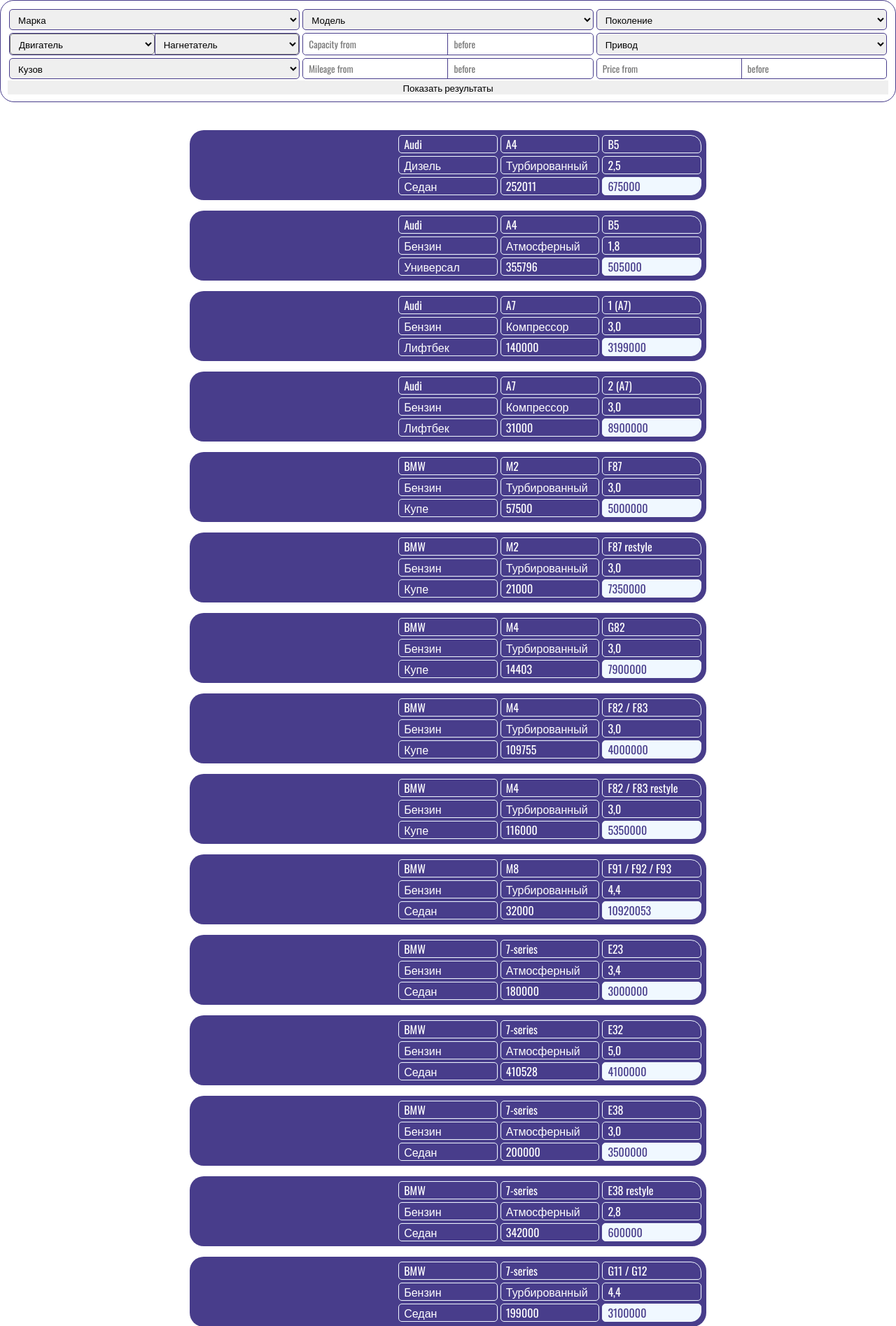
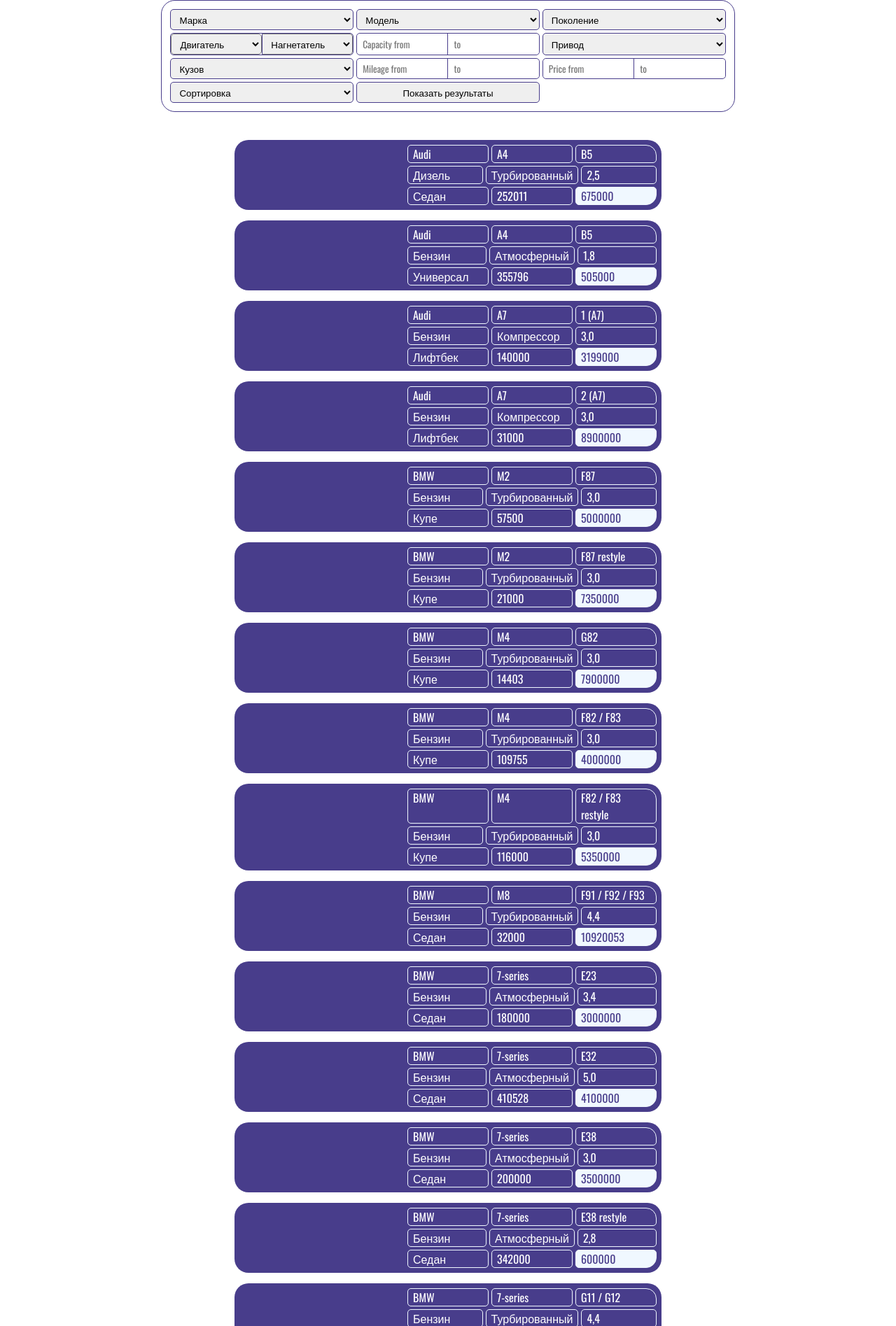
Before and after one commit to Vladislove55503/brichki, a Django app: page / in a window 1280 px wide. Shown: the part 65-1960 px from the top of the page at 70% size. Run offline with Django 4.2, Linux system fonts and the light colour scheme; data comes from the database, SQL or seed files in the repository; both versions use the stored data as it was after the commit.

Commit message:
Сделана сортировка объявлений на сайте. Коммит перед миграцией. В 'ADS' будет сделана модель 'Comment'.

```diff
--- a/brichki/ADS/models.py
+++ b/brichki/ADS/models.py
@@ -12,7 +12,6 @@
 
 
 class Ads(models.Model):
-
     brand = models.ForeignKey(Brand, on_delete=models.SET_NULL, null=True, verbose_name='Марка')
     model = models.ForeignKey(Model, on_delete=models.SET_NULL, null=True, verbose_name='Модель')
     generation = models.ForeignKey(Generation, on_delete=models.SET_NULL, null=True, verbose_name='Поколение')
@@ -29,6 +28,11 @@
     price = models.IntegerField(verbose_name='Цена')
     comment = models.CharField(max_length=10000, blank=True, default='', verbose_name='Комментарий')
 
+    def __str__(self):
+        return f'{self.brand}, {self.model}, {self.generation}, {self.engine_capacity}, {self.price}'
+
+class Comment(models.Model):
+    text = models.CharField(max_length=10000, blank=True, default='', verbose_name='Комментарий')
 
     def __str__(self):
-        return f'{self.brand}, {self.model}, {self.generation}, {self.engine_capacity}, {self.price}'
+        return f'{self.comment}'
--- a/brichki/ADS/templates/ADS/includes/filter_main.html
+++ b/brichki/ADS/templates/ADS/includes/filter_main.html
@@ -26,8 +26,6 @@
                 {% endfor %}
             </select>
 
-
-
         </div>
 
         <div class="grid-param">
@@ -47,7 +45,7 @@
             </div>
             <div class="filter-param-double">
                 <input type="text" name="capcty" maxlength="11" inputmode="numeric" id="filter-capcty" class="param" placeholder="Capacity from">
-                <input type="text" name="capcty-before" maxlength="11" inputmode="numeric" id="filter-capcty-before" class="param double" placeholder="before">
+                <input type="text" name="capcty-to" maxlength="11" inputmode="numeric" id="filter-capcty-to" class="param double" placeholder="to">
             </div>
             <select id="filter-drive" name="drive" class="filter-param">
                 <option value=""><span class="any">Привод</span></option>
@@ -66,15 +64,26 @@
             </select>
             <div class="filter-param-double">
                 <input type="text" name="mileage" maxlength="11" inputmode="numeric" id="filter-mileage" class="param" placeholder="Mileage from">
-                <input type="text" name="mileage-before" maxlength="11" inputmode="numeric" id="filter-mileage-before" class="param double" placeholder="before">
+                <input type="text" name="mileage-to" maxlength="11" inputmode="numeric" id="filter-mileage-to" class="param double" placeholder="to">
             </div>
             <div class="filter-param-double">
                 <input type="text" name="price" maxlength="11" inputmode="numeric" id="filter-price" class="param" placeholder="Price from">
-                <input type="text" name="price-before" maxlength="11" inputmode="numeric" id="filter-price-before" class="param double" placeholder="before">
+                <input type="text" name="price-to" maxlength="11" inputmode="numeric" id="filter-price-to" class="param double" placeholder="to">
             </div>
         </div>
 
-        <input id="result" type="submit" value="Показать результаты">
+        <div class="grid-param">
+
+            <select id="sort" name="sort" class="filter-param">
+                <option value="pk"><span class="any">Сортировка</span></option>
+                {% for key, value in sort_list.items %}
+                    <option value="{{ value }}">{{ key }}</option>
+                {% endfor %}
+            </select>
+
+            <input id="result" type="submit" value="Показать результаты">
+
+        </div>
 
     </div>
 </form>
--- a/brichki/ADS/views.py
+++ b/brichki/ADS/views.py
@@ -1,6 +1,5 @@
 from django.db.models import Q
 from django.shortcuts import render, get_object_or_404
-from django.template import Engine
 
 from ADS.models import Ads
 from FILTER.models import Brand
@@ -14,10 +13,9 @@
 
 
 def main_page(request):
-    print(f'INDEX - {request.POST}')
+    print(f'main_page - {request.POST, request.GET}')
 
     if request.POST:
-        print('POST')
         filter_parameter = {
             'brand_id': request.POST['brand'],
             'model_id': request.POST['model'],
@@ -25,11 +23,11 @@
             'engine_type_id': request.POST['engine'],
             'boost_type_id': request.POST['boost'],
             'engine_capacity__gte': request.POST['capcty'],
-            'engine_capacity__lte': request.POST['capcty-before'],
+            'engine_capacity__lte': request.POST['capcty-to'],
             'mileage__gte': request.POST['mileage'],
-            'mileage__lte': request.POST['mileage-before'],
+            'mileage__lte': request.POST['mileage-to'],
             'price__gte': request.POST['price'],
-            'price__lte': request.POST['price-before'],
+            'price__lte': request.POST['price-to'],
             'drive_id': request.POST['drive'],
             'body_id': request.POST['body'],
         }
@@ -38,8 +36,9 @@
         for key, value in filter_parameter.items():
             if value:
                 filters &= Q(**{key: value})
+        print(filters)
 
-        ads = Ads.objects.filter(filters)
+        ads = Ads.objects.filter(filters).order_by(request.POST['sort'])
     else:
         ads = Ads.objects.all()
 
@@ -58,12 +57,19 @@
         'BoostType': BoostType.objects.all(),
         'Drive': Drive.objects.all(),
         'Broken': Broken.objects.all(),
+
+        'sort_list': {
+            'По возрастанию цены': 'price',
+            'По убыванию цены': '-price',
+            'По пробегу': 'mileage',
+        },
     }
 
     return render(request, 'ADS/main_page.html', context)
 
 
 def ad_page(request, ad_pk):
+    print(f'ad_page - {request.POST, request.GET}')
     ad = get_object_or_404(Ads, pk=ad_pk)
 
     context = {
--- a/brichki/static/brichki/css/base_style.css
+++ b/brichki/static/brichki/css/base_style.css
@@ -105,6 +105,7 @@
     display: flex;
     flex-direction: column;
     min-width: 700px;
+    margin: 0 18%;
 }
 
 .grid-param {
@@ -151,12 +152,20 @@
      outline: none;
 }
 
+#result {
+    padding: 3px;
+    border: 1.5px darkslateblue solid;
+    border-radius: 5px;
+    margin: 2px;
+    padding: 3px 8px;
+}
+
 /* END filter */
 
 /* ads */
 
 .container-ads {
-    margin: 25px 20%;
+    margin: 25px 25%;
 }
 
 .ad {
```
Also changed, not shown: brichki/db.sqlite3.
